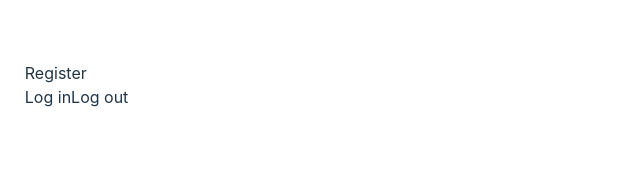
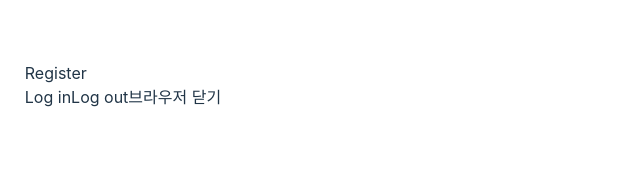
Before and after one commit to mothcar/coupon_egg, a React (Vite) app: page /register in a window 1280 px wide. Shown: the top 175 px of the page, without its empty margins (0-640 px from the left). Built offline with nearby package versions, Linux system fonts and the light colour scheme.

Commit message:
브라우저 닫기

```diff
--- a/src/pages/Register.jsx
+++ b/src/pages/Register.jsx
@@ -2,26 +2,45 @@ import { useNavigate } from "react-router-dom";
 
 export default function Register() {
   const navigate = useNavigate();
-  console.log('Is First useState.......')
+  console.log("Is First useState.......");
 
   function loginHandler() {
     localStorage.setItem("isLogin", JSON.stringify(true));
-    navigate("../home", { replace: true })
+    navigate("../home", { replace: true });
   }
+
   function logoutHandler() {
     localStorage.setItem("isLogin", JSON.stringify(false));
-    navigate("../", { replace: true })
+    navigate("../", { replace: true });
+  }
+
+  function endService() {
+    navigate(-2)
   }
 
   return (
     <>
       <div className="common flex flex-col gap-5">
         <div>Register</div>
-        <button onClick={loginHandler} className="bg-blue-500 px-5 py-3 rounded-sm">Log in</button>
-        <button onClick={logoutHandler} className="bg-blue-500 px-5 py-3 rounded-sm">Log out</button>
+        <button
+          onClick={loginHandler}
+          className="bg-blue-500 px-5 py-3 rounded-sm"
+        >
+          Log in
+        </button>
+        <button
+          onClick={logoutHandler}
+          className="bg-blue-500 px-5 py-3 rounded-sm"
+        >
+          Log out
+        </button>
+        <button
+          onClick={endService}
+          className="bg-blue-500 px-5 py-3 rounded-sm"
+        >
+          브라우저 닫기
+        </button>
       </div>
     </>
-
-
-  )
+  );
 }
```
